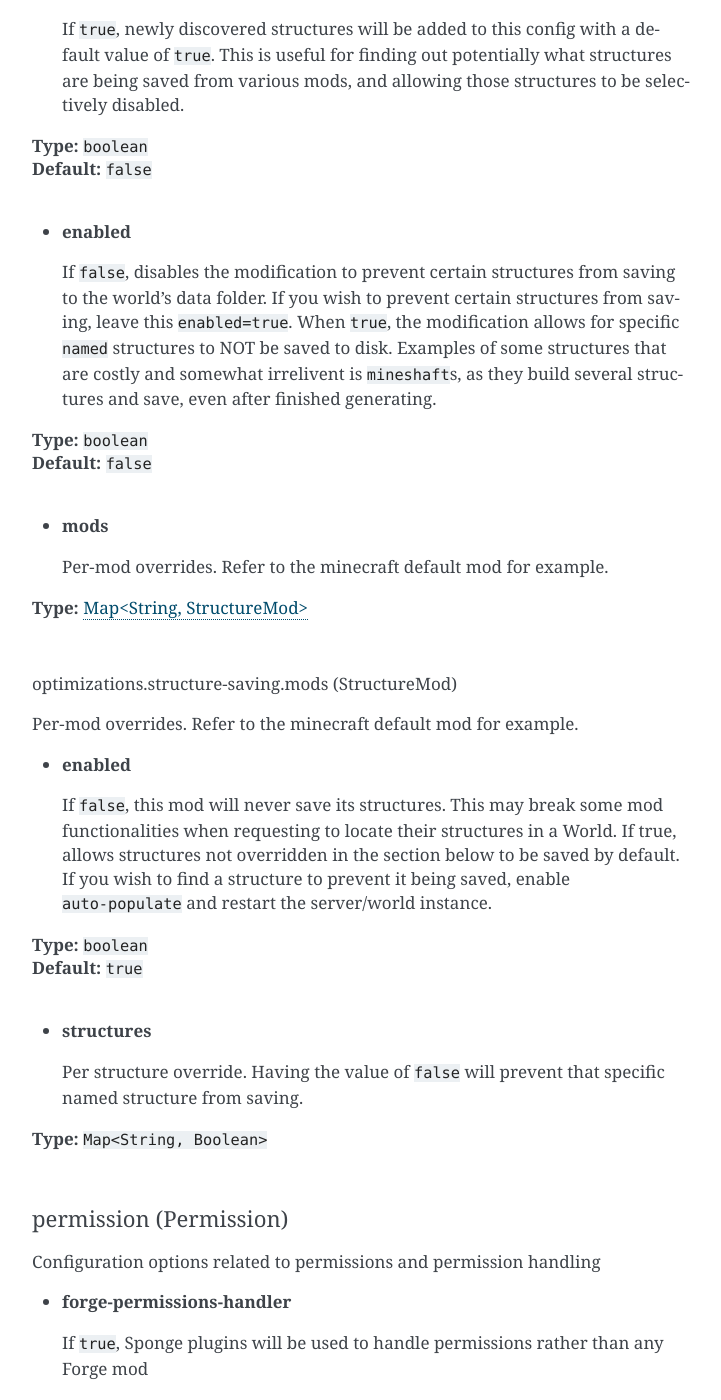
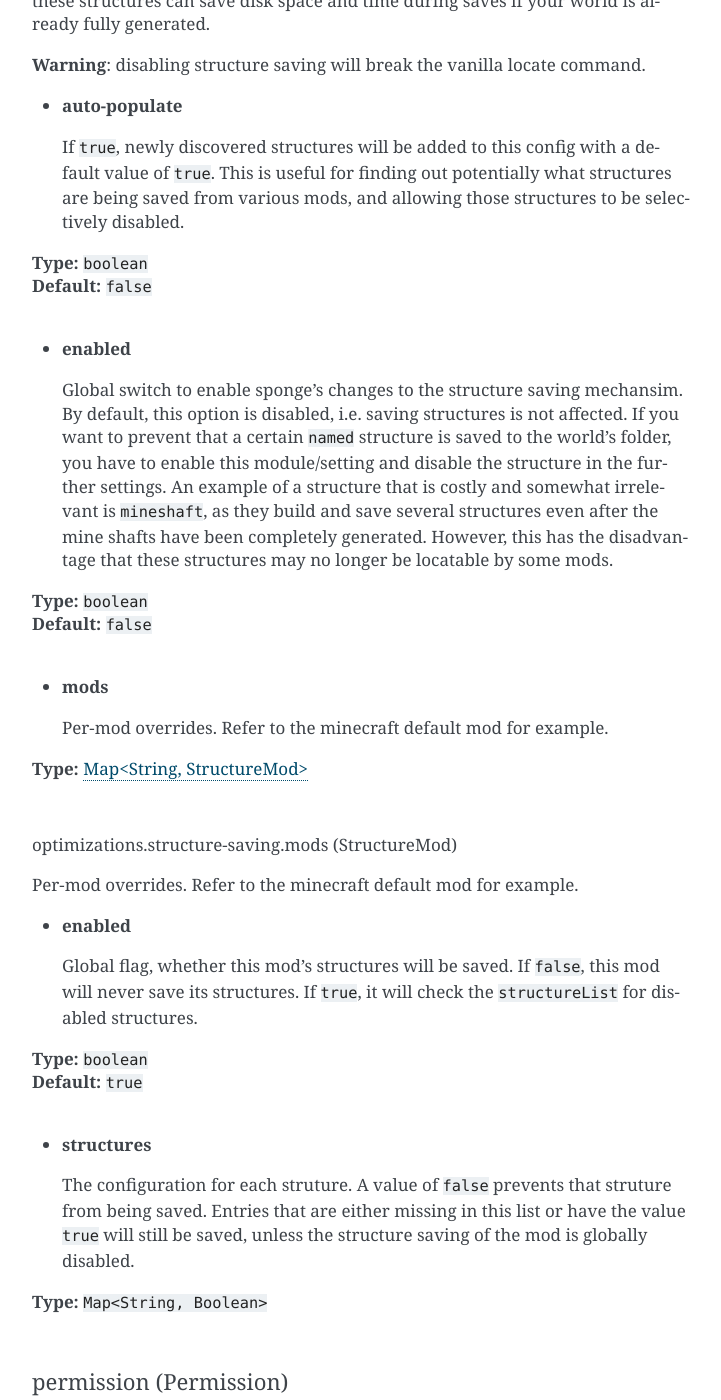
Before and after one commit to SpongePowered/SpongeDocs, a Sphinx documentation site: the page built from source/server/getting-started/configuration/sponge-conf.rst, in a window 1280 px wide and 1400 px high, scrolled down 29478 px. Shown: the whole window, without its empty margins (388-1109 px from the left). Built offline with Sphinx 7.4.7, drawn with Linux system fonts in a browser that asks for light colours; pages that are not in the unit, such as notebooks, are missing from menus; some of the changed text lies outside the part shown.

Commit message:
Update to SpongeCommon#64eb90105e22dcbefcdd293dfdff61fbc9552bac

```diff
--- a/source/server/getting-started/configuration/sponge-conf.rst
+++ b/source/server/getting-started/configuration/sponge-conf.rst
@@ -807,6 +801,20 @@ general (GlobalGeneral)
 
 Contains general configuration options for Sponge that don't fit into a specific classification
 
+* **check-file-when-saving-sponge-data-file**
+
+  If ``true``, Sponge will try to ensure that its data is on disk
+  when saving the ``level_sponge.dat`` file,
+  but this may cause a slight performance hit.
+  Setting this to ``false`` will mean Sponge does not
+  perform any consistency checks, but you may end up
+  with corrupt data if an unexpected failure occurs on your server,
+  requiring restoring this file from backup.
+
+| **Type:** ``boolean``
+| **Default:** ``true``
+|
+
 * **config-dir**
 
   The directory for Sponge plugin configurations, relative to the
@@ -1386,13 +1393,13 @@ time during saves if your world is already fully generated.
 
 * **enabled**
 
-  If ``false``, disables the modification to prevent certain structures
-  from saving to the world's data folder. If you wish to prevent certain
-  structures from saving, leave this ``enabled=true``. When ``true``, the
-  modification allows for specific ``named`` structures to NOT be saved to
-  disk. Examples of some structures that are costly and somewhat irrelivent
-  is ``mineshaft``\s, as they build several structures and save, even after
-  finished generating.
+  Global switch to enable sponge's changes to the structure saving mechansim.
+  By default, this option is disabled, i.e. saving structures is not affected.
+  If you want to prevent that a certain ``named`` structure is saved to the world's folder,
+  you have to enable this module/setting and disable the structure in the further settings.
+  An example of a structure that is costly and somewhat irrelevant is ``mineshaft``,
+  as they build and save several structures even after the mine shafts have been completely generated.
+  However, this has the disadvantage that these structures may no longer be locatable by some mods.
 
 | **Type:** ``boolean``
 | **Default:** ``false``
@@ -1414,12 +1421,9 @@ Per-mod overrides. Refer to the minecraft default mod for example.
 
 * **enabled**
 
+  Global flag, whether this mod's structures will be saved.
   If ``false``, this mod will never save its structures.
-  This may break some mod functionalities when requesting to locate their
-  structures in a World. If true, allows structures not overridden
-  in the section below to be saved by default. If you wish to find
-  a structure to prevent it being saved, enable ``auto-populate`` and
-  restart the server/world instance.
+  If ``true``, it will check the ``structureList`` for disabled structures.
 
 | **Type:** ``boolean``
 | **Default:** ``true``
@@ -1427,8 +1431,10 @@ Per-mod overrides. Refer to the minecraft default mod for example.
 
 * **structures**
 
-  Per structure override. Having the value of ``false`` will prevent
-  that specific named structure from saving.
+  The configuration for each struture.
+  A value of ``false`` prevents that struture from being saved.
+  Entries that are either missing in this list or have the value ``true`` will still be saved,
+  unless the structure saving of the mod is globally disabled.
 
 | **Type:** ``Map<String, Boolean>``
 |
@@ -1684,7 +1690,7 @@ https://github.com/aikar/timings#aikars-minecraft-timings-viewer-v2
 
 * **enabled**
 
-  ???
+  Enables the timing module
 
 | **Type:** ``boolean``
 | **Default:** ``true``
@@ -1692,7 +1698,11 @@ https://github.com/aikar/timings#aikars-minecraft-timings-viewer-v2
 
 * **hidden-config-entries**
 
-  ???
+  These configuration entries/paths/sections are removed before the report is sent.
+  This is to prevent credentials from being leaked unintentionally.
+
+  **Note**: The ``sponge.sql`` section is always ignored
+  and thus is never sent to the webviewer regardless of this config.
 
 | **Type:** ``List<String>``
 |
```
Also changed, not shown: other parts of source/server/getting-started/configuration/sponge-conf.rst (+2 -9 lines).
